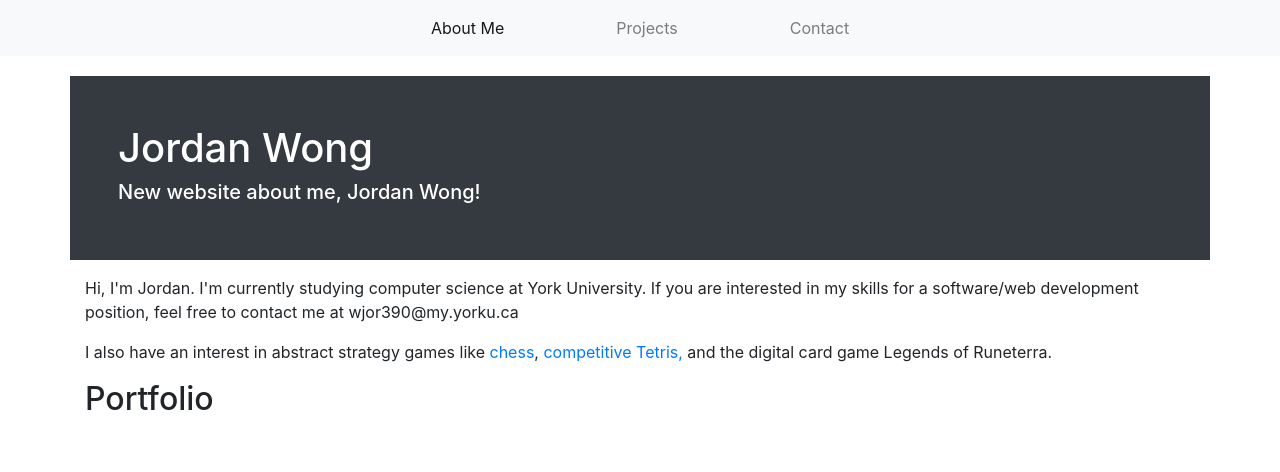
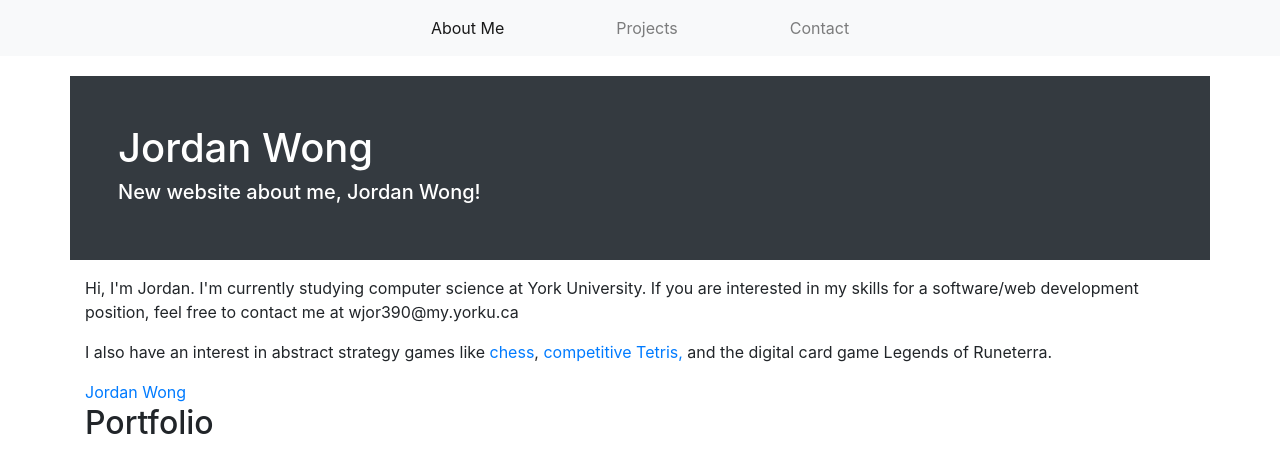
Before and after one commit to jordan-wong/aboutme, a plain HTML site: page index.html in a window 1280 px wide. Shown: the top 472 px of the page. Drawn offline with nearby package versions, Linux system fonts and the light colour scheme.

Commit message:
Add profile badge for LI

```diff
--- a/index.html
+++ b/index.html
@@ -16,6 +16,9 @@
     <script src="https://maxcdn.bootstrapcdn.com/bootstrap/4.5.2/js/bootstrap.min.js"></script>
 
     <link rel="stylesheet" href="styling.css">
+    <!--LinkedIn badge-->
+    <script type="text/javascript" src="https://platform.linkedin.com/badges/js/profile.js" async defer></script>
+
 </head>
 
 <body>
@@ -65,6 +68,10 @@
                 I also have an interest in abstract strategy games like <a href="https://www.chess.com/member/papyrus8" target="blank">chess</a>,
                 <a href="https://tetris.fandom.com/wiki/Introduction_To_Competitive_Tetris" target="blank">competitive Tetris, </a>and the digital card game Legends of Runeterra.
             </p>
+
+            <div class="LI-profile-badge"  data-version="v1" data-size="medium" data-locale="en_US" data-type="horizontal" data-theme="dark" data-vanity="jordan-wong111">
+                <a class="LI-simple-link" href='https://ca.linkedin.com/in/jordan-wong111?trk=profile-badge'>Jordan Wong</a>
+            </div>
         </div>
         <!-- Portfolio-->
         <div class="container xl-4" id="portfolio">
```
